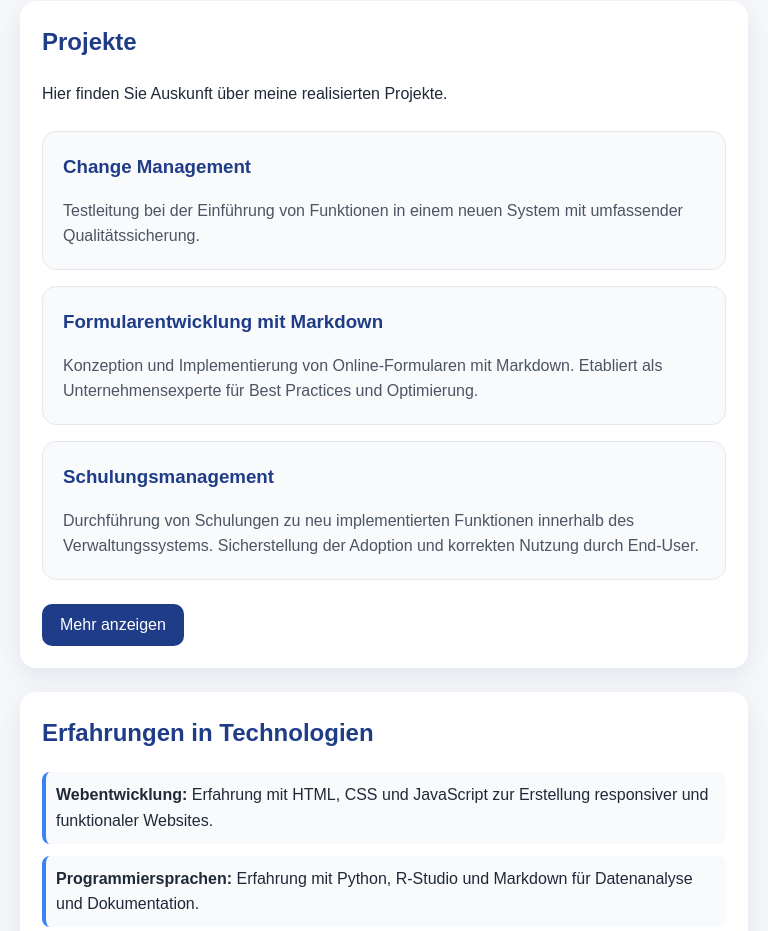
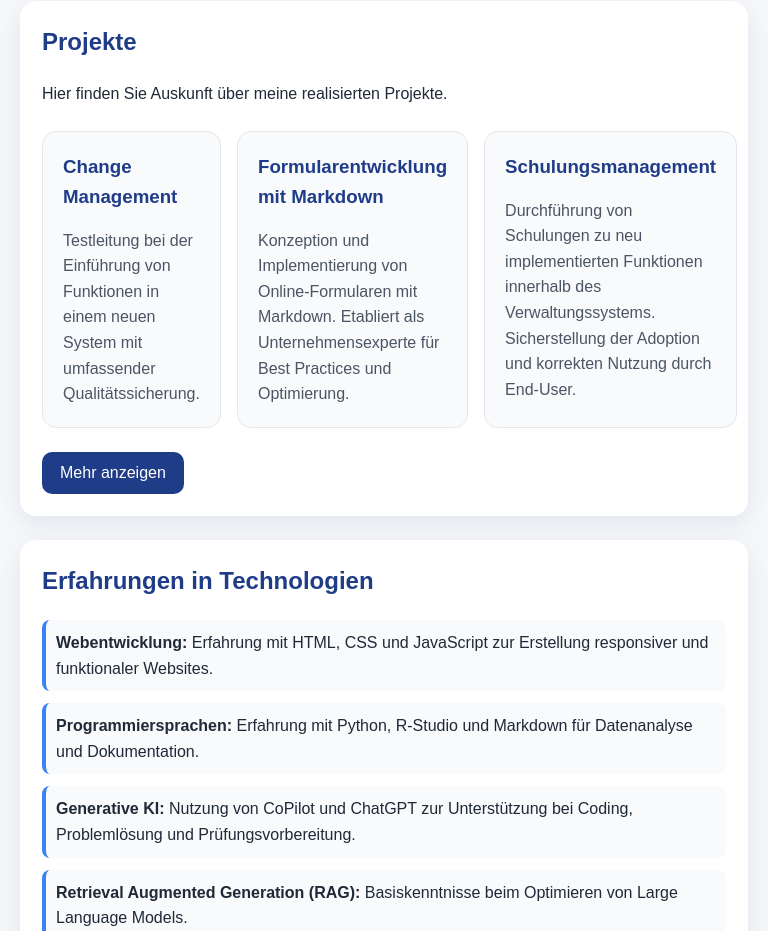
Before and after one commit to hohldomi/EWEB, a plain HTML site: page docs/index.html in a window 768 px wide. Shown: the part 1180-2111 px from the top of the page. Drawn offline with Linux system fonts and the light colour scheme.

Commit message:
refactor: rewrite project-grid to mobile-first (min-width)

```diff
--- a/docs/styles.css
+++ b/docs/styles.css
@@ -141,11 +141,19 @@ nav a:hover {
 
 /* Projects */
 
+/* Mobile First: Standard = 1 Spalte */
 .project-grid {
     display: grid;
-    grid-template-columns: repeat(3, 1fr);
+    grid-template-columns: 1fr;
     gap: 16px;
     margin: 24px 0;
+}
+
+/* Ab Tablet: 3 Spalten */
+@media (min-width: 768px) {
+    .project-grid {
+        grid-template-columns: repeat(3, 1fr);
+    }
 }
 
 .project-card {
@@ -236,10 +244,6 @@ footer {
     .card {
         padding: 22px;
     }
-
-    .project-grid {
-        grid-template-columns: 1fr;
-    }
 }
 
 /* Landscape Smartphone Fix */
```
